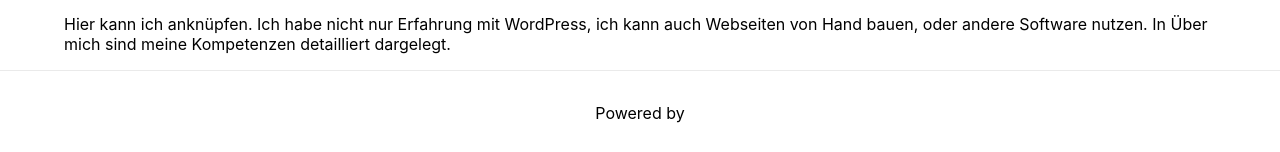
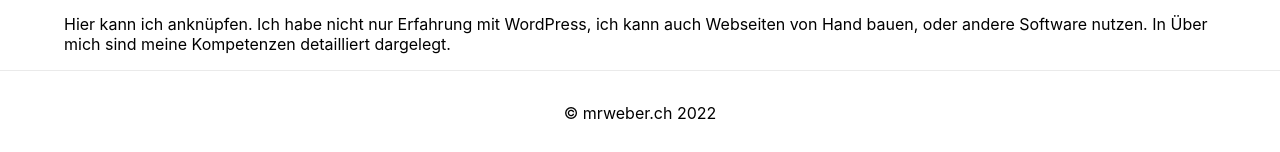
Before and after one commit to m00gendai/portfolio, a Next.js app: page / in a window 1280 px wide. Shown: the part 1926-2078 px from the top of the page. Built offline with nearby package versions, Linux system fonts and the light colour scheme.

Commit message:
Footer changes

```diff
--- a/pages/_app.js
+++ b/pages/_app.js
@@ -3,19 +3,17 @@
 import s from '../styles/Home.module.css'
 
 function MyApp({ Component, pageProps }) {
+
+  const date = new Date()
+  const foundingYear = "2022"
+  const currentYear = date.getFullYear()
+
   return (
   <>
   <Component_MainNavMenu />
   <Component {...pageProps} />
   <footer className="footer">
-        <a
-          href="https://vercel.com?utm_source=create-next-app&utm_medium=default-template&utm_campaign=create-next-app"
-          target="_blank"
-          rel="noopener noreferrer"
-        >
-          Powered by{' '}
-
-        </a>
+        © mrweber.ch {foundingYear == currentYear ? "2022" : `2022 - ${currentYear}`}
       </footer>
   </>
   )
```
